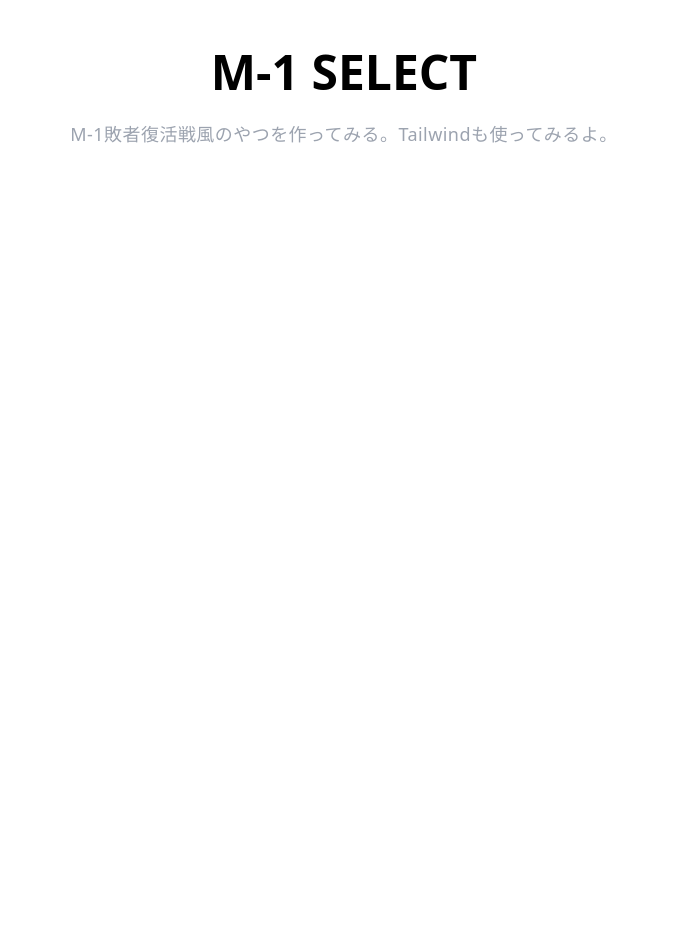
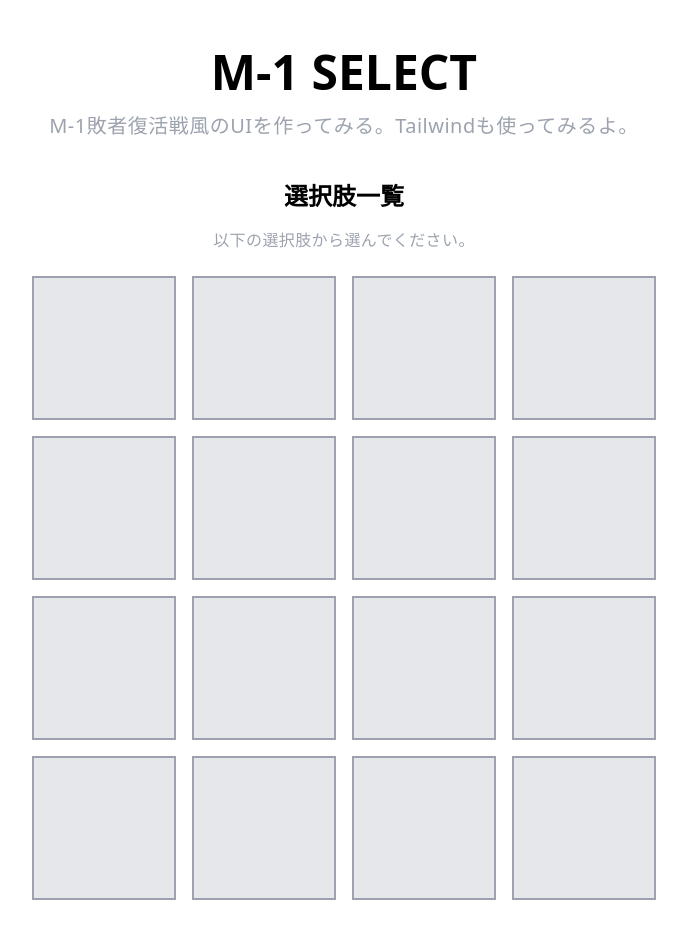
Before and after one commit to shimotsu4431/m1, a Next.js app: page / in a window 1280 px wide. Shown: the whole page, without its empty margins (296-983 px from the left). Before the commit the page ends 800 px from the top, so only its background shows below. Built offline with nearby package versions, Linux system fonts and the light colour scheme.

Commit message:
add card & cardList

```diff
--- /dev/null
+++ b/components/Card.tsx
@@ -0,0 +1,9 @@
+import React from 'react'
+
+const Card: React.FC = () => {
+  return (
+    <div className="mb-4 mx-2 w-36 h-36 border-2 border-gray-400 bg-gray-200 cursor-pointer"></div>
+  )
+}
+
+export default Card
--- /dev/null
+++ b/components/CardList.tsx
@@ -0,0 +1,27 @@
+import React from 'react'
+import Card from './Card'
+
+const CardList: React.FC = () => {
+  return (
+    <div className="flex flex-wrap justify-center content-between w-full max-w-screen-md mx-auto">
+      <Card></Card>
+      <Card></Card>
+      <Card></Card>
+      <Card></Card>
+      <Card></Card>
+      <Card></Card>
+      <Card></Card>
+      <Card></Card>
+      <Card></Card>
+      <Card></Card>
+      <Card></Card>
+      <Card></Card>
+      <Card></Card>
+      <Card></Card>
+      <Card></Card>
+      <Card></Card>
+    </div>
+  )
+}
+
+export default CardList
--- a/pages/index.tsx
+++ b/pages/index.tsx
@@ -1,4 +1,6 @@
 import Head from 'next/head'
+import React from 'react'
+import CardList from '../components/CardList'
 
 const Home: React.FC = () => {
   return (
@@ -9,10 +11,17 @@ const Home: React.FC = () => {
       </Head>
 
       <main className="container p-4 mx-auto">
-        <h1 className="text-center text-5xl font-bold mt-8 mb-6">
-          M-1 SELECT
-        </h1>
-        <h2 className="text-center text-lg tracking-wide mb-6 text-gray-400">M-1敗者復活戦風のやつを作ってみる。Tailwindも使ってみるよ。</h2>
+        <section className="mb-10">
+          <h1 className="text-center text-5xl font-bold mt-8 mb-4">
+            M-1 SELECT
+          </h1>
+          <h2 className="text-center text-xl tracking-wide text-gray-400">M-1敗者復活戦風のUIを作ってみる。Tailwindも使ってみるよ。</h2>
+        </section>
+        <section>
+        <h2 className="text-center text-2xl font-bold mb-4">選択肢一覧</h2>
+        <h3 className="text-center text-base tracking-wide mb-6 text-gray-400">以下の選択肢から選んでください。</h3>
+        <CardList></CardList>
+      </section>
       </main>
     </div>
   )
```
Also changed, not shown: .eslintrc.js (added), 2 other files (tests, documents, lock files or other folders).
